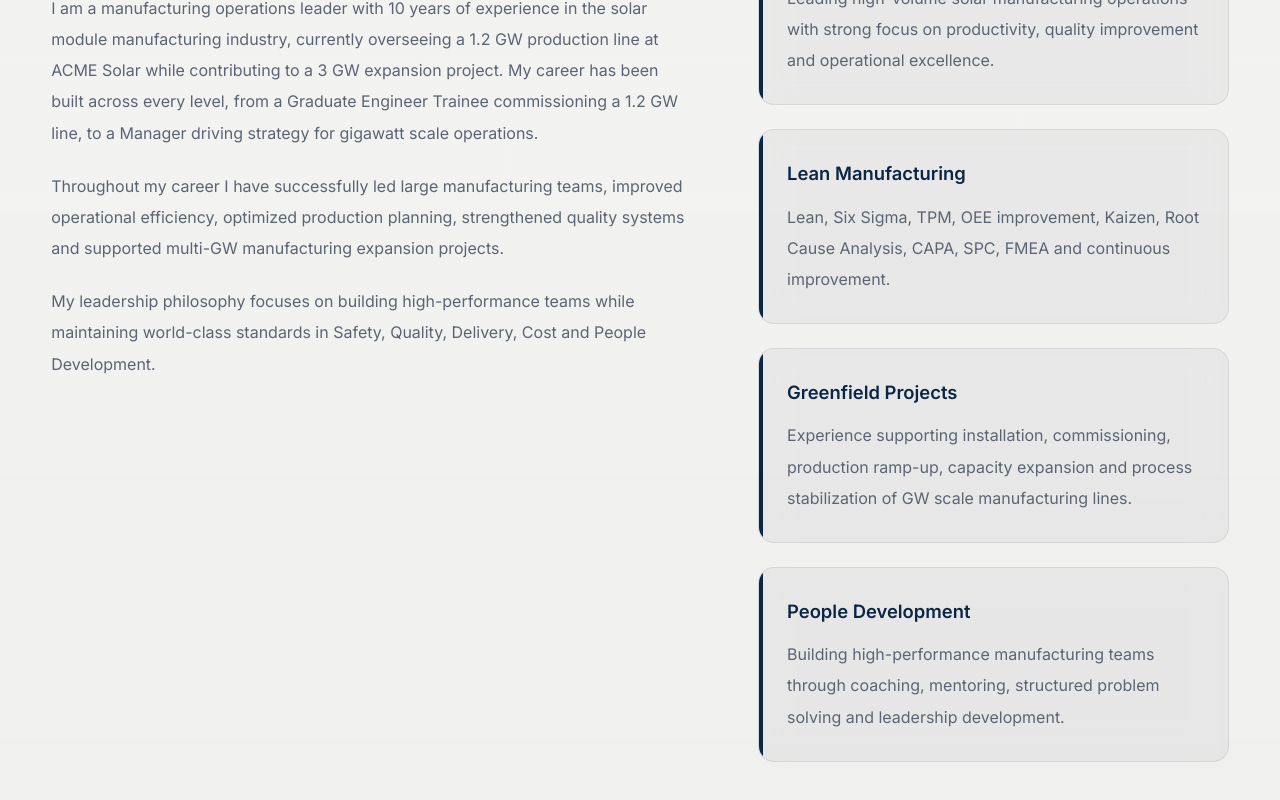
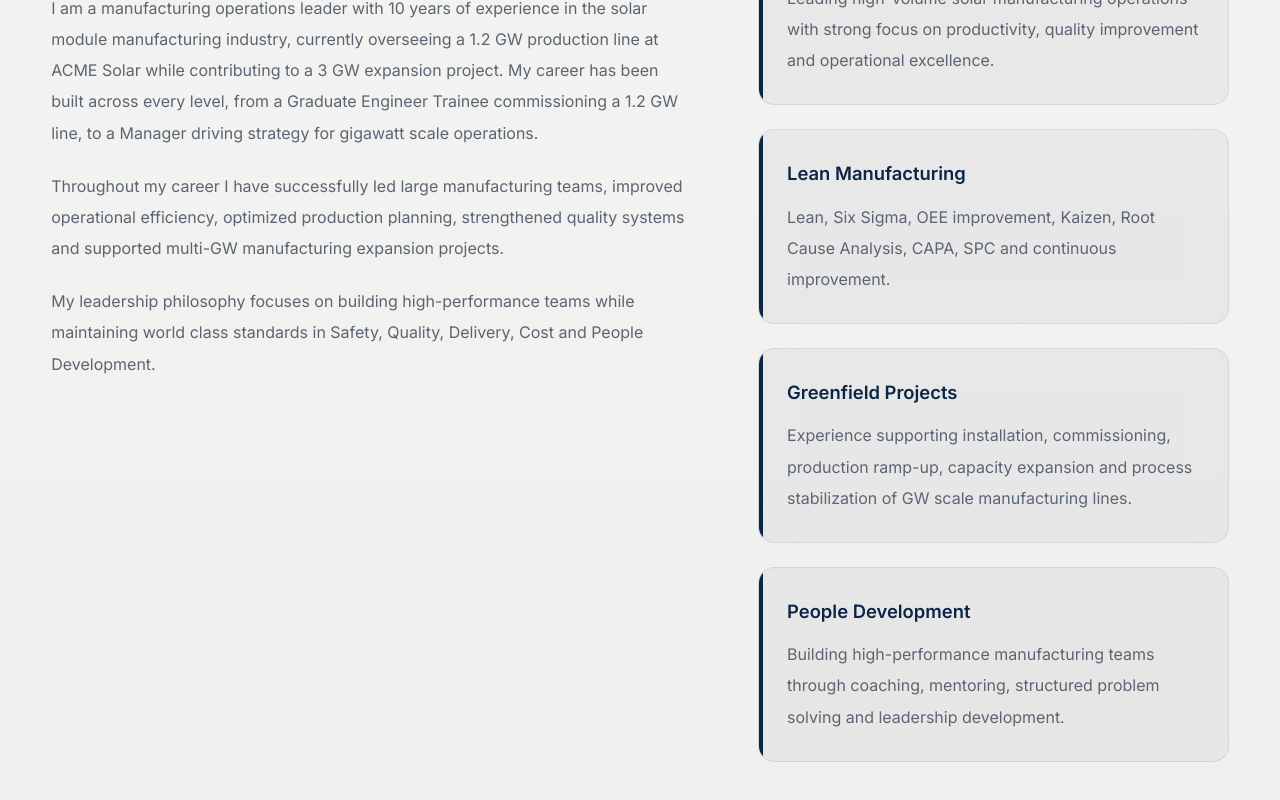
Before and after one commit to marmikkorat/marmikkorattest, a React (Vite) app: page / in a window 1280 px wide. Shown: the part 1712-2512 px from the top of the page. Built offline with nearby package versions, Linux system fonts and the light colour scheme.

Commit message:
Update About.jsx

```diff
--- a/src/components/About.jsx
+++ b/src/components/About.jsx
@@ -40,7 +40,7 @@ function About() {
 
             <p>
               My leadership philosophy focuses on building high-performance
-              teams while maintaining world-class standards in Safety, Quality,
+              teams while maintaining world class standards in Safety, Quality,
               Delivery, Cost and People Development.
             </p>
 
@@ -71,8 +71,8 @@ function About() {
               <h4>Lean Manufacturing</h4>
 
               <p>
-                Lean, Six Sigma, TPM, OEE improvement, Kaizen, Root Cause
-                Analysis, CAPA, SPC, FMEA and continuous improvement.
+                Lean, Six Sigma, OEE improvement, Kaizen, Root Cause
+                Analysis, CAPA, SPC and continuous improvement.
               </p>
 
             </Card>
```
